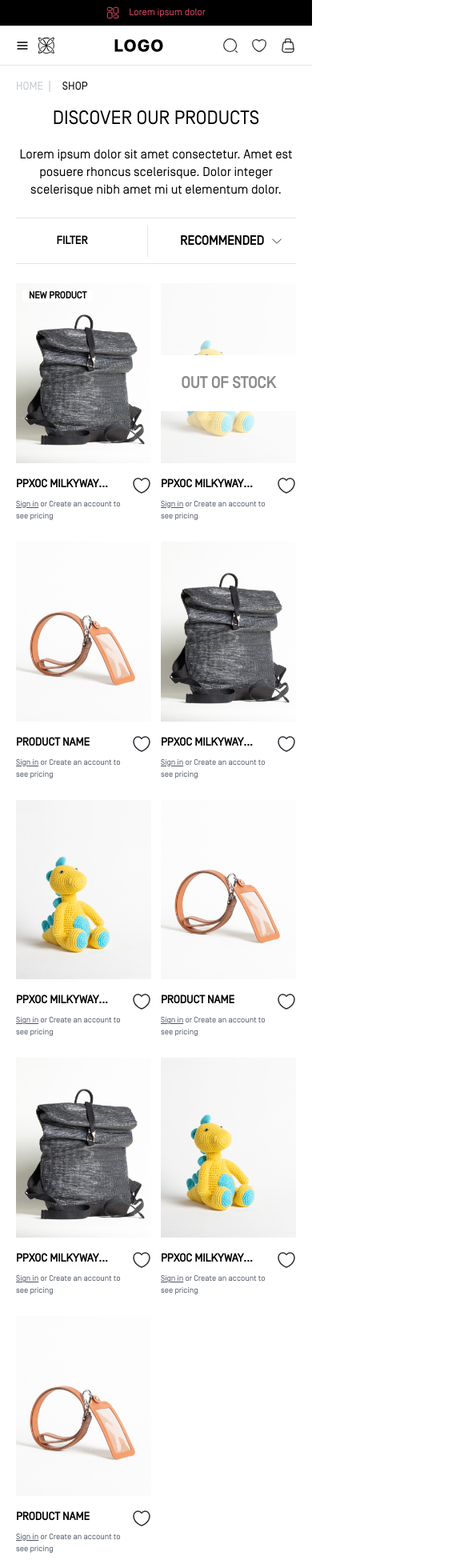
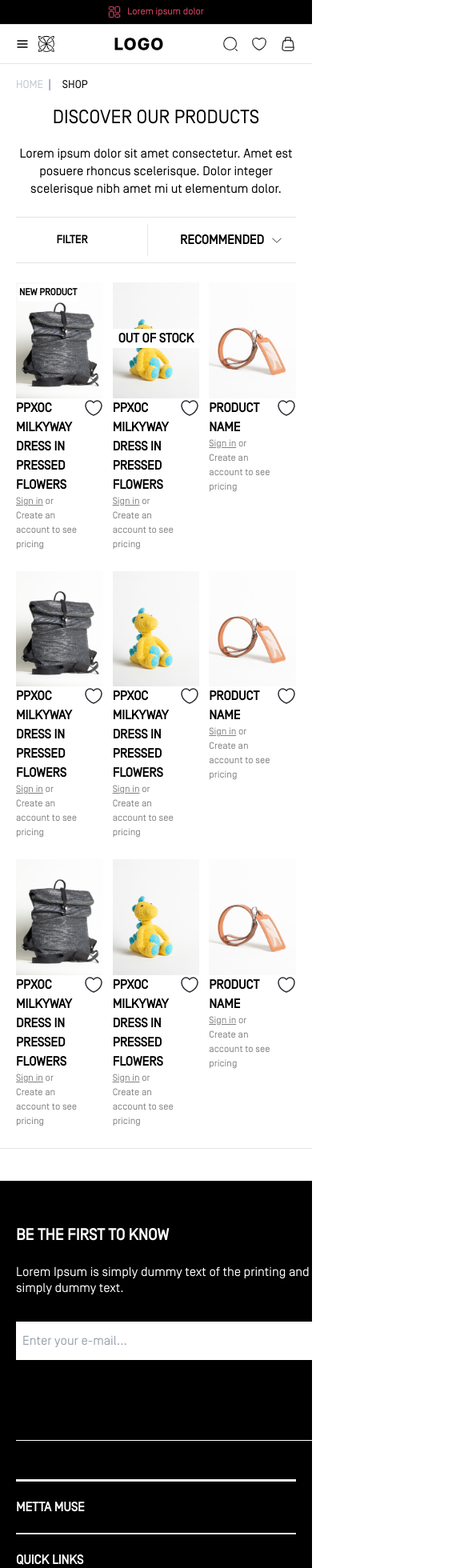
Before and after one commit to MahipatBriotechno/appscrip-briotechno-task, a Next.js app: page / in a window 390 px wide. Shown: the top 1960 px of the page at 80% size, 585 px wide, since content can reach past the window. Built offline with nearby package versions, Linux system fonts and the light colour scheme.

Commit message:
fix some changes

```diff
--- a/src/app/components/Accordion/index.tsx
+++ b/src/app/components/Accordion/index.tsx
@@ -1,7 +1,7 @@
 "use client";
-import { useEffect, useState } from "react";
-
-const Accordion = ({ title, children, isShow, isFooter }: any) => {
+import { useState } from "react";
+import React from 'react';
+const Accordion = ({ title, children, isShow, isFooter }:any) => {
   const [isOpen, setIsOpen] = useState(false);
 
   const toggleAccordion = () => {
@@ -9,38 +9,37 @@ const Accordion = ({ title, children, isShow, isFooter }: any) => {
   };
 
   return (
-    <div className="border-t 11t-2">
+    <div className="border-top">
       <div
-        className="flex justify-between p-2 lg:p-4 pb-2 pl-0 cursor-pointer"
+        className="flex-between-padding"
         onClick={toggleAccordion}
       >
-        <div className="w-full mt-1 mb-1">
-          <div className="flex justify-between w-full">
-            <h2 className=" text-lg font-bold uppercase">{title}</h2>
-
+        <div className="width-full-margin">
+          <div className="flex-between-padding">
+            <h2 className="text-large-bold-uppercase">{title}</h2>
 
             <svg
               xmlns="http://www.w3.org/2000/svg"
-              className={`h-5 w-5 opacity-75 ${isOpen ? "transform rotate-180" : ""}`}
+              className={`height-width opacity-seventy-five ${isOpen? "transform-rotate" : ""}`}
               fill="none"
               viewBox="0 0 24 24"
-              stroke={isFooter ? '#fff' : '#292D32'}
-
+              stroke={isFooter? ".svg-stroke-color-footer" : ".svg-stroke-color"}
             >
               <path
                 strokeLinecap="round"
                 strokeLinejoin="round"
                 strokeWidth="2"
-                d="M19 9l-7 7-7-7"
+                className="svg-path"
               />
             </svg>
           </div>
-          {isShow && <span className="text-lg font-medium text-[#252020]">All</span> }
+          {isShow && (
+            <span className="text-large-bold-uppercase">All</span>
+          )}
         </div>
       </div>
-      {isOpen && <div className="p-4 pl-0 pt-0">{children}</div>}
+      {isOpen && <div className="padding-4-pl-0-pt-0">{children}</div>}
     </div>
   );
 };
-
-export default Accordion;
+export default Accordion
--- a/src/app/components/Breadcrumbs/index.tsx
+++ b/src/app/components/Breadcrumbs/index.tsx
@@ -13,18 +13,19 @@ interface BreadcrumbsProps {
 
 const Breadcrumbs: React.FC<BreadcrumbsProps> = ({ items }) => {
   return (
-    <nav aria-label="Breadcrumb" className="mb-4">
-      <ol className="flex space-x-2 text-sm text-gray-600">
+    <nav aria-label="Breadcrumb" className="margin-bottom">
+      <ol className="flex-space-x text-small-gray">
         {items.map((item, index) => {
           const isLast = index === items.length - 1;
 
           return (
-            <li key={index} className="flex items-center text-sm font-normal">
-              <Link href={item.href} className={`hover:underline ${isLast ? 'text-black' : 'text-[#BFC8CD]'}`}>
+            <li key={index} className="flex items-center text-small-gray">
+
+                <Link href={item.href}className={`hover-underline ${isLast? 'text-black' : 'text-cyan'}`}>
                   {item.label}
+
               </Link>
-              {/* Render a separator unless it's the last item */}
-              {!isLast && <span className="mx-[6px] text-[#BFC8CD]">|</span>}
+              {!isLast && <span className="margin-horizontal">|</span>}
             </li>
           );
         })}
--- a/src/app/components/Checkbox/NormalLabel.tsx
+++ b/src/app/components/Checkbox/NormalLabel.tsx
@@ -3,17 +3,17 @@ import React from "react";
 
 const NormalLabel = ({ id, label,checked,onChange }: any) => {
   return (
-    <div className="flex items-center mb-5 mt-1">
+    <div className="flex-items-center-margin">
     <input
       type="checkbox"
       id={id}
-        className="form-checkbox h-[18px] w-[18px] text-red transition duration-150 border-unset ease-in-out"
+      className="form-checkbox-style text-red"
       checked={checked}
       onChange={onChange}
     />
     <label
       htmlFor={id}
-        className="ml-2 block text-base font-simplon font-normal text-[#252020]"
+      className="block-text-base-font-simplon-normal ml-2"
     >
       {label}
     </label>
--- a/src/app/components/Checkbox/index.tsx
+++ b/src/app/components/Checkbox/index.tsx
@@ -3,15 +3,15 @@ import React from "react";
 
 const CheckboxWithLabel = ({ id, label }: any) => {
   return (
-    <div className="flex items-start mb-5 mt-1">
+    <div className="flex-items-start-margin">
     <input
       type="checkbox"
       id={id}
-        className="form-checkbox h-5 w-5 text-indigo-600 transition duration-150 border-unset ease-in-out"
+      className="form-checkbox-style"
     />
     <label
       htmlFor={id}
-        className="ml-2 block text-base font-simplon font-bold uppercase"
+      className="block-text-base-bold-uppercase"
     >
       {label}
     </label>
--- a/src/app/components/FilterDrawer/index.tsx
+++ b/src/app/components/FilterDrawer/index.tsx
@@ -1,16 +1,7 @@
-import Link from "next/link";
-import React, { useState, useRef, useEffect } from "react";
+import React, { useEffect, useRef } from "react";
 import { createPortal } from "react-dom"; // For creating a modal in Next.js
-import { FiMenu } from "react-icons/fi";
 import { IoClose } from "react-icons/io5";
-import LOGO from "../../assets/svg/LOGO.svg";
-import Image from "next/image";
 import { Container } from "../container";
-import headerleftlogo from "../../assets/svg/header-left-logo.svg";
-import searchNormal from "../../assets/svg/search-normal.svg";
-import heart from "../../assets/svg/heart.svg";
-import profile from "../../assets/svg/profile.svg";
-import shoppingBag from "../../assets/svg/shopping-bag.svg";
 
 interface DrawerProps {
   content: any;
@@ -44,33 +35,18 @@ const FilterDrawer: React.FC<DrawerProps> = ({ content, isOpen, setIsOpen }) =>
   }, [isOpen]);
 
   return (
-    <div className="py-3 11border-b-[1px] border-[#E5E5E5]">
+    <div className="padding-border">
     <Container>
-        {/* <div className=" flex items-center justify-between">
-          <div className="flex gap-3 items-center">
-            <FiMenu onClick={() => setIsOpen(!isOpen)} />
-            <Image src={headerleftlogo} alt={""} className="w-5 h-5" />
-          </div>
-          <Image src={LOGO} alt={""} className="w-[61px] h-6" />
-          <div className="flex gap-4 items-center">
-            <Image src={searchNormal} alt={""} className="w-5 h-5" />
-            <Image src={heart} alt={""} className="w-5 h-5" />
-            <Image src={shoppingBag} alt={""} className="w-5 h-5" />
-          </div>
-        </div> */}
-
       {isOpen &&
         createPortal(
-            <div className="fixed inset-0 flex z-50">
+          <div className="fixed-cover">
             <div
               ref={drawerRef}
-                className="bg-white w-64 p-4 shadow-lg transition-transform transform"
+              className="bg-white-width-padding-shadow flex-justify-between-items-center-margin-bottom"
             >
-                <div className="flex justify-between items-center mb-5">
               <div></div>
               <IoClose onClick={() => setIsOpen(false)} />
-                </div>
-                <div className="overflow-y-scroll h-[90vh]">
+              <div className="overflow-scroll-height">
                 {content}
               </div>
             </div>
--- a/src/app/components/container/index.tsx
+++ b/src/app/components/container/index.tsx
@@ -1,7 +1,7 @@
 export const Container = ({ children, className }: isContainer) => {
     return (
-      <div className={`mx-auto max-w-screen-xl xs:max-w-[350px] sm:px-3 sm:max-w-[640px] md:max-w-[768px] lg:max-w-[1024px] xl:max-w-[1280px] ${className}`}>
-        {children}
-      </div>
+      <div className={`center-container max-width ${className}`}>
+      {children}
+    </div>
     );
   };
--- a/src/app/components/header/GreyStrip.tsx
+++ b/src/app/components/header/GreyStrip.tsx
@@ -5,17 +5,17 @@ import Image from "next/image";
 
 const GreyStrip = () => {
   return (
-    <div className="bg-[#000000]  11w-[1440px]">
+    <div className="bgBlack flexContainer" style={{height:30}}>
     <Container>
-        <div className="flex lg:justify-between justify-center items-center h-8 ">
-          <h2 className="text-xs font-normal text-[#EB4C6B] leading-4 flex gap-3 items-center">
-            <Image src={gridCube} alt={""} /> Lorem ipsum dolor
+      <div className="flexContainer">
+        <h2 className="textStyle">
+          <Image src={gridCube} alt="" /> Lorem ipsum dolor
         </h2>
-          <h2 className="text-xs font-normal text-[#EB4C6B] leading-4 lg:flex gap-3 items-center hidden ">
-            <Image src={gridCube} alt={""} /> Lorem ipsum dolor
+        <h2 className="textStyle hidden">
+          <Image src={gridCube} alt="" /> Lorem ipsum dolor
         </h2>
-          <h2 className="text-xs font-normal text-[#EB4C6B] leading-4 lg:flex gap-3 items-center hidden">
-            <Image src={gridCube} alt={""} /> Lorem ipsum dolor
+        <h2 className="textStyle hidden">
+          <Image src={gridCube} alt="" /> Lorem ipsum dolor
         </h2>
       </div>
     </Container>
--- a/src/app/components/productCard/index.tsx
+++ b/src/app/components/productCard/index.tsx
@@ -1,4 +1,3 @@
-"use client";
 import Image from "next/image";
 import React from "react";
 import heart from "../../assets/svg/heart.svg";
@@ -22,45 +21,38 @@ const ProductCard: React.FC<ProductCardProps> = ({
   like,
 }) => {
   return (
-    <div className="w-full group">
+    <div className="product-card">
       {" "}
-      {/* 'group' is needed for nested hover effects */}
+      {/* 'product-card' is the custom CSS class */}
       <div
-        className={`mb-4 relative ${
-          stock === 0 ? "opacity-45" : "opacity-100"
+        className={`product-image ${
+          stock === 0 ? "out-of-stock" : ""
         }`}
       >
-        <div className="overflow-hidden relative">
+        <div className="image-wrapper">
           <Image
             src={image}
             alt={title}
-            className="transition-transform duration-300 group-hover:scale-110" // Zoom effect on hover
+            className="image-transition" // Zoom effect on hover
             layout="responsive"
             width={300}
             height={300}
           />
           {newProduct && (
-            <div className="text-xs lg:text-sm font-bold absolute top-2 left-2 bg-white px-2 rounded">
-              NEW PRODUCT
-            </div>
+            <div className="new-product-badge">NEW PRODUCT</div>
           )}
 
           {stock === 0 && (
-            <div className=" text-xl text-center font-bold absolute top-[40%] bg-white h-[70px] w-full flex justify-center items-center">
-              OUT OF STOCK
-            </div>
+            <div className="out-of-stock-message">OUT OF STOCK</div>
           )}
         </div>
       </div>
-      <div className="flex items-start lg:items-end justify-between gap-2">
+      <div className="product-details">
         <div>
-          <h4 className="text-sm lg:text-lg font-bold leading-5 line-clamp-1 mb-2 uppercase">
-            {title}
-          </h4>
-          <h6 className="text-gray-600 text-[10px] lg:text-sm font-normal">
-            <Link href="#" className="underline">Sign in</Link> or Create an account to see pricing
+          <h4 className="product-title">{title}</h4>
+          <h6 className="product-info">
+            <Link href="#" className="product-link">Sign in</Link> or Create an account to see pricing
           </h6>
-          {/* {like ? <Image src={heartRed} alt="" /> : <Image src={heart} alt="" />} */}
         </div>
         <WishlistHeartButton />
       </div>
--- a/src/app/globals.css
+++ b/src/app/globals.css
@@ -66,3 +66,478 @@ body {
     text-wrap: balance;
   }
 } */
+
+/* product card css */
+/* Custom CSS for ProductCard component */
+.product-card {
+  width: 100%;
+}
+
+.product-image {
+  position: relative;
+}
+
+.image-wrapper {
+  overflow: hidden;
+  position: relative;
+}
+
+.image-transition {
+  transition: transform 0.3s;
+}
+
+.new-product-badge {
+  position: absolute;
+  top: 2px;
+  left: 2px;
+  background-color: white;
+  font-size: 0.75rem;
+  font-weight: bold;
+  padding: 2px;
+  border-radius: 4px;
+}
+
+.out-of-stock-message {
+  position: absolute;
+  top: 40%;
+  background-color: white;
+  font-size: 1rem;
+  font-weight: bold;
+  text-align: center;
+  width: 100%;
+}
+
+.product-details {
+  display: flex;
+  justify-content: space-between;
+  align-items: flex-start;
+  gap: 0.5rem;
+}
+
+.product-title {
+  font-size: 1rem;
+  font-weight: bold;
+  line-clamp: 1;
+  text-transform: uppercase;
+}
+
+.product-info {
+  font-size: 0.75rem;
+  color: gray;
+}
+
+.product-link {
+  text-decoration: underline;
+}
+
+/* accordion */
+.border-top {
+  border-top-width: 2px; /* Adjust as needed */
+}
+
+.flex-between-padding {
+  display: flex;
+  justify-content: space-between;
+  padding: 0.5rem 1rem; /* Adjust as needed */
+  padding-bottom: 0.5rem;
+  padding-left: 0;
+  cursor: pointer;
+}
+
+.width-full-margin {
+  width: 100%;
+  margin-top: 0.25rem;
+  margin-bottom: 0.25rem;
+}
+
+.text-large-bold-uppercase {
+  font-size: 1rem; /* Adjust as needed */
+  font-weight: bold;
+  text-transform: uppercase;
+}
+
+.opacity-seventy-five {
+  opacity: 0.75;
+}
+
+.transform-rotate {
+  transform: rotate(180deg);
+}
+
+.height-width {
+  height: 1.25rem; /* Adjust as needed */
+  width: 1.25rem; /* Adjust as needed */
+}
+
+.fill-none {
+  fill: none;
+}
+
+.svg-view-box {
+  viewbox: "0 0 24 24";
+}
+
+.svg-stroke-color {
+  stroke: #fff; /* Default color */
+}
+
+.svg-stroke-color-footer {
+  stroke: #292D32; /* Color for footer */
+}
+
+.svg-path {
+  stroke-linecap: round;
+  stroke-linejoin: round;
+  stroke-width: 2px;
+}
+
+/* breadcum */
+/* Custom CSS */
+.margin-bottom {
+  margin-bottom: 1rem; /* Adjust as needed */
+}
+
+.flex-space-x {
+  display: flex;
+  gap: 0.5rem; /* Adjust as needed */
+}
+
+.text-small-gray {
+  font-size: 0.875rem; /* Adjust as needed */
+  color: #718096; /* Tailwind's gray-600 */
+}
+
+.hover-underline {
+  text-decoration: none;
+  text-decoration-color: currentColor;
+}
+
+.text-black {
+  color: #000;
+}
+
+.text-cyan {
+  color: #BFC8CD;
+}
+
+.margin-horizontal {
+  margin-left: 6px;
+  margin-right: 6px;
+}
+
+/* checkbox */
+/* Custom CSS */
+.flex-items-start-margin {
+  display: flex;
+  align-items: start;
+  margin-bottom: 1.25rem; /* Adjust as needed */
+  margin-top: 0.25rem; /* Adjust as needed */
+}
+
+.form-checkbox-style {
+  height: 1.25rem; /* Adjust as needed */
+  width: 1.25rem; /* Adjust as needed */
+  background-color: transparent;
+  border: none;
+  outline: none;
+  cursor: pointer;
+  transition: background-color 150ms ease-in-out;
+}
+
+.text-indigo-600 {
+  background-color: #667eea; /* Tailwind's indigo-600 */
+}
+
+.block-text-base-bold-uppercase {
+  display: block;
+  font-size: 1rem; /* Adjust as needed */
+  font-family: 'Simplon', sans-serif; /* Adjust as needed */
+  font-weight: bold;
+  text-transform: uppercase;
+  margin-left: 0.5rem;
+}
+
+.ml-2 {
+  margin-left: 0.5rem; /* Adjust as needed */
+}
+
+/* normal checkbox label */
+/* Custom CSS */
+.flex-items-center-margin {
+  display: flex;
+  align-items: center;
+  margin-bottom: 1.25rem; /* Adjust as needed */
+  margin-top: 0.25rem; /* Adjust as needed */
+}
+
+.form-checkbox-style {
+  height: 18px; /* Adjust as needed */
+  width: 18px; /* Adjust as needed */
+  background-color: transparent;
+  border: none;
+  outline: none;
+  cursor: pointer;
+  transition: background-color 150ms ease-in-out;
+}
+
+.text-red {
+  background-color: red; /* Adjust as needed */
+}
+
+.block-text-base-font-simplon-normal {
+  display: block;
+  font-size: 1rem; /* Adjust as needed */
+  font-family: 'Simplon', sans-serif; /* Adjust as needed */
+  font-weight: normal;
+  color: #252020; /* Adjust as needed */
+}
+
+.ml-2 {
+  margin-left: 0.5rem; /* Adjust as needed */
+}
+
+/* container */
+.center-container {
+  margin-left: auto;
+  margin-right: auto;
+}
+
+.max-width {
+  max-width: 1280px; /* Adjust as needed */
+}
+
+@media (max-width: 1280px) {
+ .max-width {
+    max-width: 1024px; /* Adjust as needed */
+  }
+}
+
+@media (max-width: 1024px) {
+ .max-width {
+    max-width: 768px; /* Adjust as needed */
+  }
+}
+
+@media (max-width: 768px) {
+ .max-width {
+    max-width: 640px; /* Adjust as needed */
+  }
+}
+
+@media (max-width: 640px) {
+ .max-width {
+    max-width: 350px; /* Adjust as needed */
+  }
+}
+
+/* filter drawer */
+.padding-border {
+  padding: 0.75rem; /* Adjust as needed */
+  border-bottom: 1px solid #E5E5E5; /* Adjust as needed */
+}
+
+.fixed-cover {
+  position: fixed;
+  top: 0;
+  left: 0;
+  right: 0;
+  bottom: 0;
+  display: flex;
+  z-index: 50;
+}
+
+.bg-white-width-padding-shadow {
+  background-color: white;
+  width: 16rem; /* Adjust as needed */
+  padding: 1rem; /* Adjust as needed */
+  box-shadow: 0 4px 6px rgba(0, 0, 0, 0.1); /* Adjust as needed */
+  transition: transform 0.3s ease-in-out;
+}
+
+.flex-justify-between-items-center-margin-bottom {
+  display: flex;
+  justify-content: space-between;
+  align-items: center;
+  margin-bottom: 1.25rem; /* Adjust as needed */
+}
+
+.overflow-scroll-height {
+  overflow-y: scroll;
+  height: 90vh; /* Adjust as needed */
+}
+/* footer */
+.grid {
+  display: grid;
+}
+
+.lg\:grid-cols-3 {
+  grid-template-columns: repeat(3, 1fr);
+}
+
+.lg\:border-b-\[1px\] {
+  border-bottom-width: 1px;
+}
+
+.border-white {
+  border-color: #ffffff;
+}
+
+.pb-4 {
+  padding-bottom: 1rem;
+}
+
+.lg\:pb-6 {
+  padding-bottom: 1.5rem;
+}
+
+/* Flexbox */
+.flex {
+  display: flex;
+}
+
+.flex-col {
+  flex-direction: column;
+}
+
+.gap-6 {
+  gap: 1.5rem;
+}
+
+.items-center {
+  align-items: center;
+}
+
+.mt-8 {
+  margin-top: 2rem;
+}
+
+.lg\:w-\[594px\] {
+  width: 594px;
+}
+
+/* Input and Button Styles */
+.bg-white {
+  background-color: #ffffff;
+}
+
+.h-12 {
+  height: 3rem;
+}
+
+.w-\[240px\] {
+  width: 240px;
+}
+
+.lg\:w-\[384px\] {
+  width: 384px;
+}
+
+.max-w-full {
+  max-width: 100%;
+}
+
+.px-2 {
+  padding-left: 0.5rem;
+  padding-right: 0.5rem;
+}
+
+.text-black {
+  color: #000000;
+}
+
+.h-12 {
+  height: 3rem;
+}
+
+.w-\[100px\] {
+  width: 100px;
+}
+
+.lg\:w-\[184px\] {
+  width: 184px;
+}
+
+.border-\[1px\] {
+  border-width: 1px;
+}
+
+.border-white {
+  border-color: #ffffff;
+}
+
+.rounded-\[5px\] {
+  border-radius: 5px;
+}
+
+.opacity-40 {
+  opacity: 0.4;
+}
+
+/* Additional Styles */
+.disabled {
+  pointer-events: none;
+  opacity: 0.4;
+}
+
+/* greystrip */
+/* GreyStrip.css */
+.bgBlack {
+  background-color: #000000;
+}
+
+.flexContainer {
+  display: flex;
+  justify-content: center;
+  align-items: center;
+  height: 8px;
+}
+
+.textStyle {
+  font-size: 12px;
+  font-weight: normal;
+  color: #EB4C6B;
+  line-height: 16px;
+  display: flex;
+  gap: 8px;
+  align-items: center;
+}
+
+.hidden {
+  display: none;
+}
+
+/* header */
+.headerBorder {
+  border-bottom: 1px solid #E5E5E5;
+}
+
+.flexCenter {
+  display: flex;
+  align-items: center;
+  justify-content: space-between;
+}
+
+.logoContainer {
+  width: 60.8px; /* 242px */
+}
+
+.menuItems {
+  display: flex;
+  gap: 1.5rem; /* 24px */
+  align-items: center;
+}
+
+.menuItem {
+  font-size: 1.25rem; /* 20px */
+  font-weight: bold;
+}
+
+@media (max-width: 768px) {
+ .desktopHeader {
+    display: none;
+  }
+
+ .mobileHeader {
+    display: block;
+  }
+}
```
Also changed, not shown: src/app/components/header/index.tsx (+7 -8 lines). Lines whose indentation alone changed are shown as unchanged.
